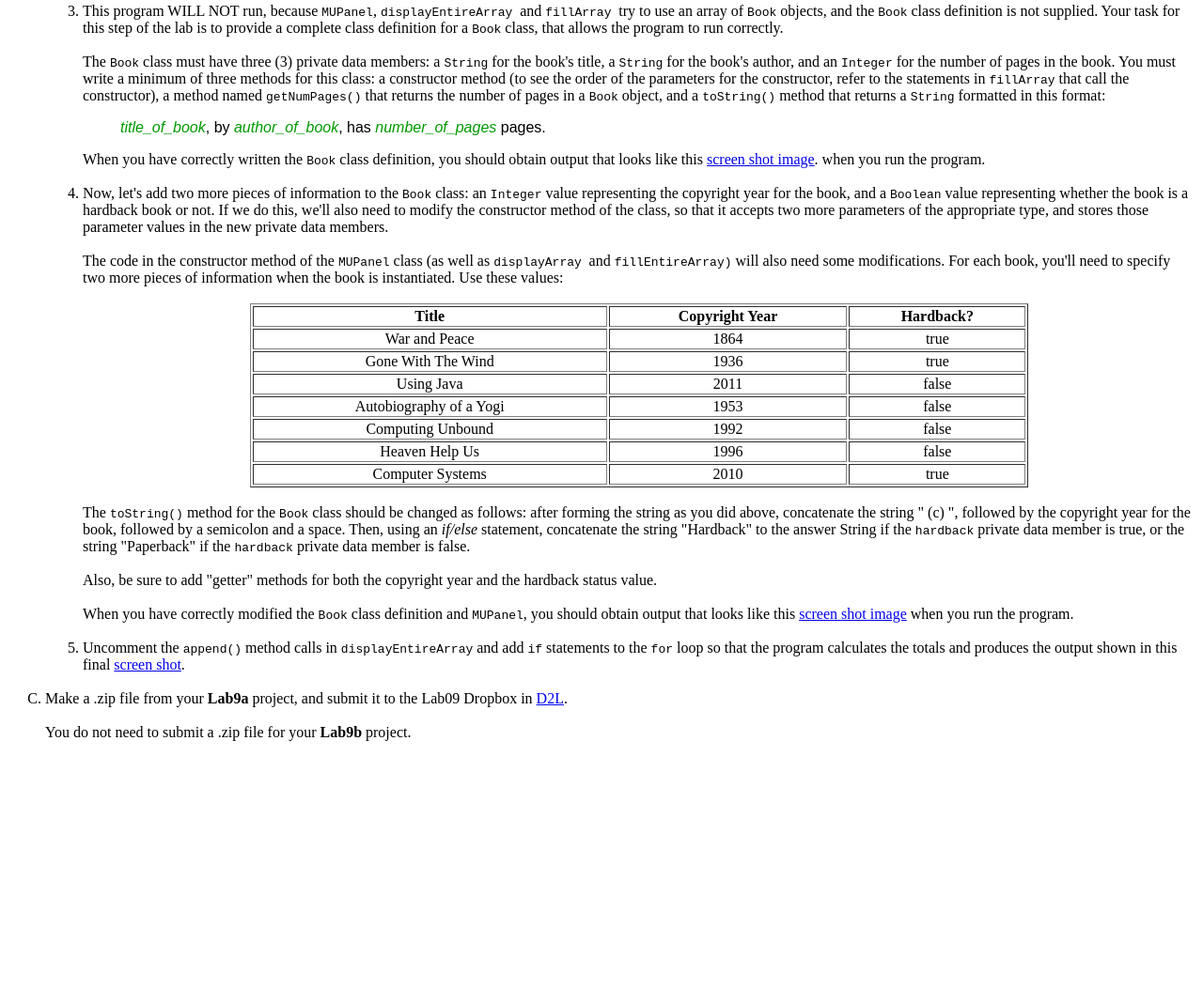
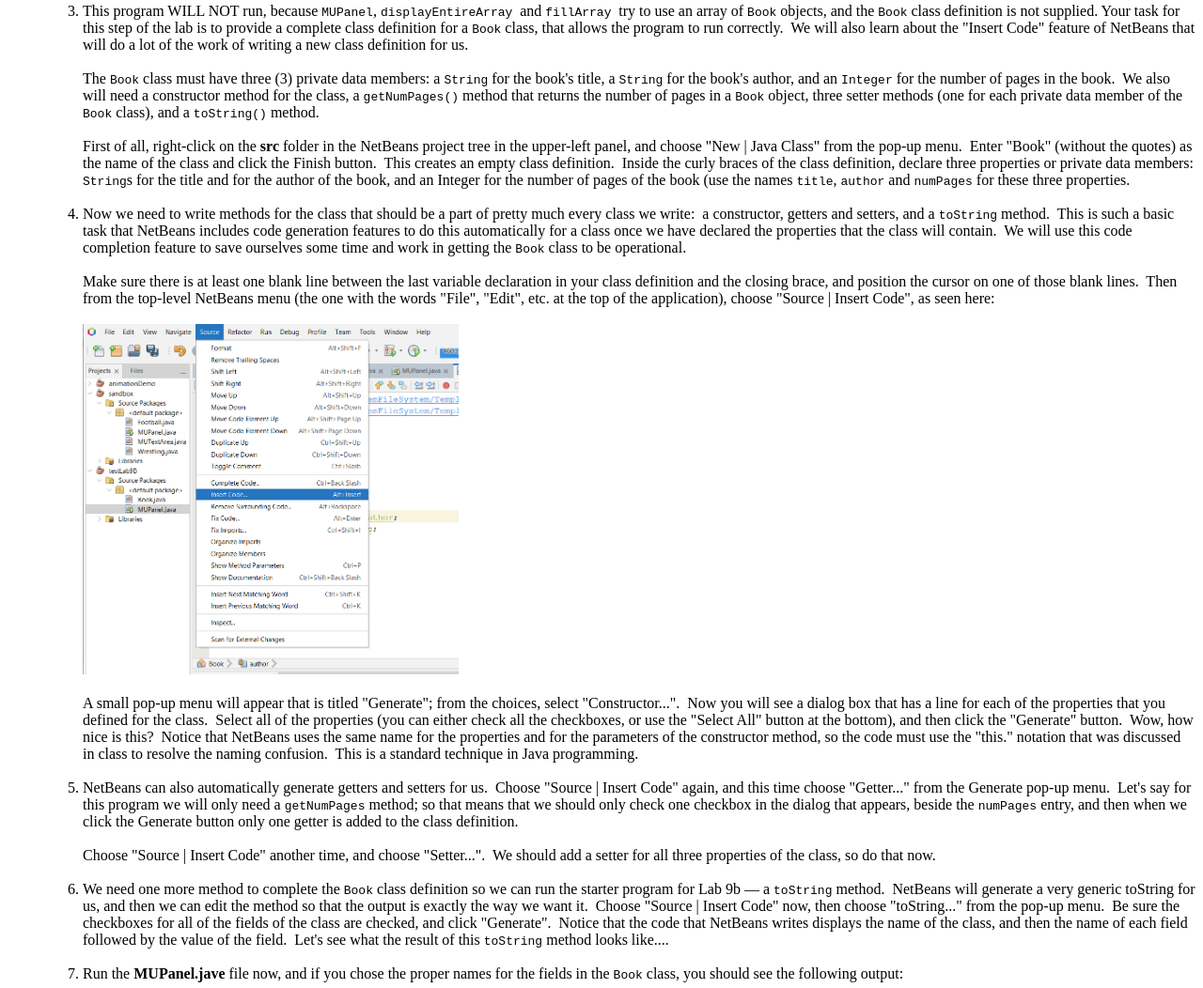
Before and after one commit to cs-courses-mountunion/CSC120Fall2023, a plain HTML site: page Labs/Lab9/index.html in a window 1280 px wide. Shown: the part 1120-2172 px from the top of the page at 94% size. Before the commit the page ends 1925 px from the top, so only its background shows below. Drawn offline with Linux system fonts and the light colour scheme.

Commit message:
Add files via upload

```diff
--- a/Labs/Lab9/index.html
+++ b/Labs/Lab9/index.html
@@ -128,37 +128,82 @@
             to use an array of <code>Book</code> objects, and the <code>Book</code>
             class definition is not supplied. Your task for this step of
             the lab is to provide a complete class definition for a <code>Book</code>
-            class, that allows the program to run correctly.<br />
+            class, that allows the program to run correctly.&nbsp; We will also learn about
+			the "Insert Code" feature of NetBeans that will do a lot of the work of
+			writing a new class definition for us.<br />
             <br />
             The <code>Book</code> class must have three (3) private
             data members: a <code>String</code> for the book's title, a
             <code>String</code> for the book's author, and an <code>Integer</code>
-            for the number of pages in the book. You must write a
-            minimum of three methods for this class: a constructor
-            method (to see the order of the parameters for the
-            constructor, refer to the statements in <code>fillArray</code>
-            that call the constructor), a method named <code>getNumPages()</code>
+            for the number of pages in the book.&nbsp; We also will need a constructor method
+			for the class, a <code>getNumPages()</code> method
             that returns the number of pages in a <code>Book</code>
-            object, and a <code>toString()</code> method that returns a
-            <code>String</code> formatted in this format:
+            object, three setter methods (one for each private data member of the <code>Book</code>
+			class), and a <code>toString()</code> method.<br/><br/>
+
+			First of all, right-click on the <b>src</b> folder in the NetBeans project tree in the upper-left panel, and choose "New | Java Class" from the pop-up menu.&nbsp; Enter "Book" (without the quotes) as the name of the class and click the Finish button.&nbsp;  This creates an empty class definition.&nbsp; Inside the curly braces of the class definition, declare three properties or private data members: <code>String</code>s for the title and for the author of the book, and an Integer for the number of pages of the book (use the names <code>title</code>, <code>author</code> and <code>numPages</code> for these three properties.<br/><br/>
+		  </li>
+		  <li> Now we need to write methods for the class that should be a part of pretty much every
+		       class we write:&nbsp; a constructor, getters and setters, and a <code>toString</code> method.&nbsp; This is such a basic task that NetBeans includes code generation features to do this automatically for a class once we have declared the properties that the class will contain.&nbsp; We will use this code completion feature to save ourselves some time and work in getting the <code>Book</code> class to be operational.<br/><br/>
+
+			   Make sure there is at least one blank line between the last variable declaration in your class definition and the closing brace, and position the cursor on one of those blank lines.&nbsp; Then from the top-level NetBeans menu (the one with the words "File", "Edit", etc. at the top of the application), choose "Source | Insert Code", as seen here:<br/><br/>
+			   <img src="Lab9b/lab9bImage1.png" width="400" /> <br/><br/>
+
+			   A small pop-up menu will appear that is titled "Generate"; from the choices, select "Constructor...".&nbsp; Now you will see a dialog box that has a line for each of the properties that you defined for the class.&nbsp; Select all of the properties (you can either check all the checkboxes, or use the "Select All" button at the bottom), and then click the "Generate" button.&nbsp; Wow, how nice is this?&nbsp; Notice that NetBeans uses the same name for the properties and for the parameters of the constructor method, so the code must use the "this." notation that was discussed in class to resolve the naming confusion.&nbsp; This is a standard technique in Java programming.<br/><br/>
+		  </li>
+		  <li> NetBeans can also automatically generate getters and setters for us.&nbsp; Choose "Source
+		       | Insert Code" again, and this time choose "Getter..." from the Generate pop-up menu.&nbsp; Let's say for this program we will only need a <code>getNumPages</code> method; so that means that we should only check one checkbox in the dialog that appears, beside the <code>numPages</code> entry, and then when we click the Generate button only one getter is added to the class definition.<br/><br/>
+
+			   Choose "Source | Insert Code" another time, and choose "Setter...".&nbsp; We should add a setter for all three properties of the class, so do that now.<br/><br/>
+		  </li>
+		  <li> We need one more method to complete the <code>Book</code> class definition so we can run
+		       the starter program for Lab 9b &mdash; a <code>toString</code> method.&nbsp; NetBeans will generate a very generic toString for us, and then we can edit the method so that the output is exactly the way we want it.&nbsp; Choose "Source | Insert Code" now, then choose "toString..." from the pop-up menu.&nbsp; Be sure the checkboxes for all of the fields of the class are checked, and click "Generate".&nbsp; Notice that the code that NetBeans writes displays the name of the class, and then the name of each field followed by the value of the field.&nbsp; Let's see what the result of this <code>toString</code> method looks like....<br/><br/>
+		  </li>
+		  <li> Run the <b>MUPanel.jave</b> file now, and if you chose the proper names for the fields in
+		       the <code>Book</code> class, you should see the following output:<br/><br/>
+			   <img src="Lab9b/Lab9bScreenShot0.gif" width="500" /> <br/><br/>
+
+			   If you examine the code in <b>MUPanel.java</b>, you will see that it uses an array of Book objects that contains 7 books, and that the output shows the contents of each array element on a separate line.&nbsp; But what if we want a different format for the lines of out output?&nbsp; To change the output, we need to edit the code that NetBeans generated for our <code>toString</code> method in the <code>Book</code> class.<br/><br/>
+		  </li>
+		  <li> Switch in the editor back to the <b>Book.java</b> file, and edit the body of the <code>toString</code> method so that the value returned has the following format:
             <blockquote> <font face="Arial">
 			    <em><font color="#009900">title_of_book</font></em>, by <em><font color="#009900">author_of_book</font></em>, has <em><font color="#009900">number_of_pages</font></em> pages.
 			</font> </blockquote>
-            When you have correctly written the <code>Book</code> class
-            definition, you should obtain output that looks like this <a
-              href="Lab9b/Lab9bScreenShot1.gif">screen shot image</a>.
-            when you run the program.<br />
+            When you have correctly re-written the <code>toString</code> method, you should obtain output that looks like this (don't forget to put a period at the end):<br/><br/>
+			<img src="Lab9b/Lab9bScreenShot1.gif" width="500" /> <br />
             <br />
           </li>
           <li>Now, let's add two more pieces of information to the <code>Book</code>
             class: an <code>Integer</code> value representing the copyright
             year for the book, and a <code>Boolean</code> value
-            representing whether the book is a hardback book or not. If
-            we do this, we'll also need to modify the constructor method
+            representing whether the book is a hardback book or not.&nbsp; Now we will
+			need a different constructor method for the class that accepts parameters for all
+			five of the properties the class now contains.&nbsp; In the <code>Book</code> class,
+			delete the current constructor method, then use "Source | Insert Code" to insert a
+			new constructor that instantiates all five properties of the class.&nbsp;
             of the class, so that it accepts two more parameters of the
             appropriate type, and stores those parameter values in the
             new private data members. <br />
             <br />
+            The <code>toString()</code> method for the <code>Book</code>
+            class should be edited as follows:&nbsp; first of all, replace the single <code>return</code> statement in the method body with this code:
+<pre>
+    String answer = title + ", by " + author + ", has " + numPages + " pages.";
+
+    return answer;
+</pre>
+			This would do the same thing as the original code, but now we have a variable named <code>answer</code> that we can use in an if/else statement, which we will do right now.&nbsp; At the end of the first line above, concatenate
+			the string " (c) ", followed by the copyright year for the
+            book, followed by the string "; ". Then, using an <i>if/else</i>
+            statement, concatenate the string "Hardback" to the <code>answer</code> String if the <code>hardback</code>
+            private data member is true, or the string "Paperback" if
+            the <code>hardback</code> private data member is false.<br />
+            <br />
+            Also, be sure to add "getter" methods for both the copyright
+            year and the hardback status value to the class.<br />
+            <br />
+	  </li>
+	  <li>
             The code in the constructor method of the <code>MUPanel</code>
             class (as well as <code></code>
             <code>displayArray </code>and <code>fillEntireArray)</code> will
@@ -211,41 +256,28 @@
               </tbody>
             </table>
             <br />
-            The <code>toString()</code> method for the <code>Book</code>
-            class should be changed as follows: after forming the string
-            as you did above, concatenate
-			the string " (c) ", followed by the copyright year for the
-            book, followed by a semicolon and a space. Then, using an <i>if/else</i>
-            statement, concatenate the string "Hardback" to the answer String if the <code>hardback</code>
-            private data member is true, or the string "Paperback" if
-            the <code>hardback</code> private data member is false.<br />
-            <br />
-            Also, be sure to add "getter" methods for both the copyright
-            year and the hardback status value.<br />
-            <br />
             When you have correctly modified the <code>Book</code>
             class definition and <code>MUPanel</code>, you should
-            obtain output that looks like this <a
-              href="Lab9b/Lab9bScreenShot2.gif"> screen shot image</a>
-            when you run the program. <br />
+            obtain output that looks like this when you run the program:<br/><br/>
+			<img src="Lab9b/Lab9bScreenShot2.gif" width="500" /> <br />
             <br />
           </li>
           <li>Uncomment the <code>append()</code> method calls in <code>displayEntireArray</code>
             and add <code>if</code> statements to the <code>for</code>
             loop so that the program calculates the totals and produces
-            the output shown in this final <a
-              href="Lab9b/Lab9bScreenShot3.gif"> screen shot</a>.<br />
+            the output shown in this final screen shot:<br/><br/>
+			<img src="Lab9b/Lab9bScreenShot3.gif" width="500"><br />
             <br />
           </li>
         </ol>
       </li>
-<!--  CHANGED FOR FALL 2021 --------------------------------------------------------------------------------------------------
       <li>Make .zip files from both your <b>Lab9a</b> project and your <b>Lab9b</b> project, and submit both .zip files
     	  to the Lab09 Dropbox in <a href="http://d2l.mountunion.edu" target="_blank"> D2L</a>.<br />
--------------------------------------------------------------------------------------------------------------------------- -->
-      <li>Make a .zip file from your <b>Lab9a</b> project, and submit it
+<!--  CHANGED FOR FALL 2021       <li>Make a .zip file from your <b>Lab9a</b> project, and submit it
+--------------------------------------------------------------------------------------------------
     	  to the Lab09 Dropbox in <a href="http://d2l.mountunion.edu" target="_blank"> D2L</a>.<br /> <br/>
 		  You do not need to submit a .zip file for  your <b>Lab9b</b> project.<br/>
+-------------------------------------------------------------------------------------------------------------------------- -->
 
     </ol>
   </body>
```
